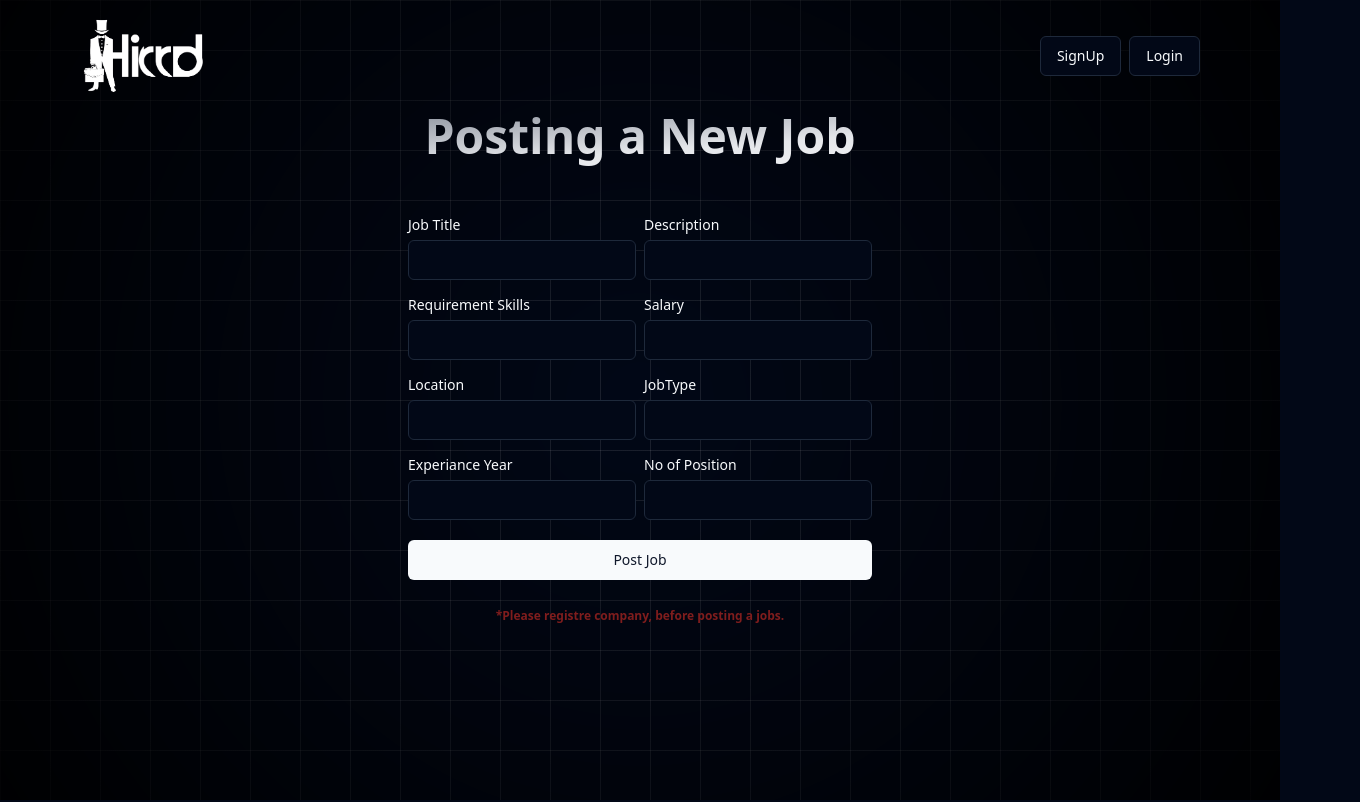
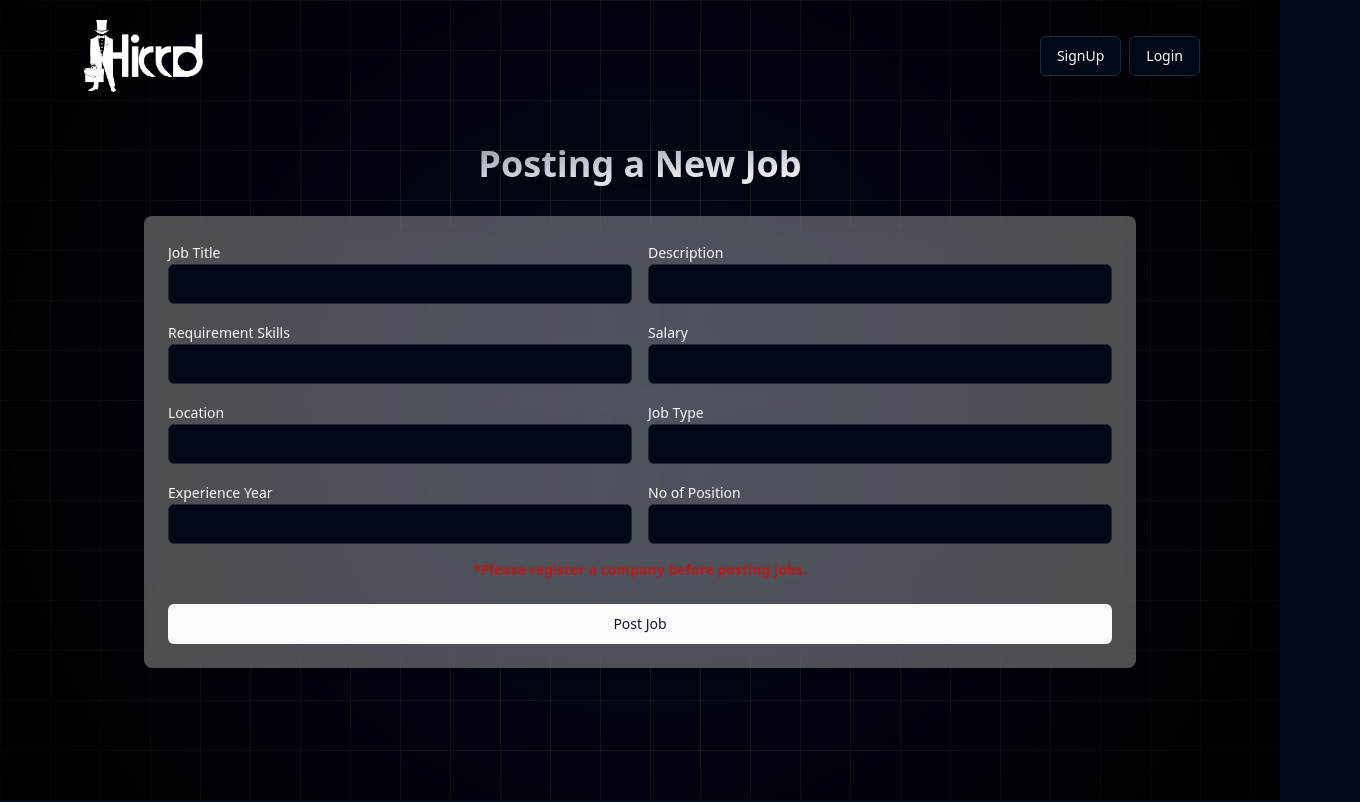
Before and after one commit to 1FenilPatel/jobPortal, a React (Vite) app in the folder client/: page /admin/jobs/create in a window 1280 px wide. Shown: the top 802 px of the page, 1360 px wide, since content can reach past the window. Built offline with nearby package versions, Linux system fonts and the light colour scheme.

Commit message:
Final Changes

```diff
--- a/client/src/Admin/CreateJob.jsx
+++ b/client/src/Admin/CreateJob.jsx
@@ -12,14 +12,12 @@ import {
   SelectValue,
 } from "@/components/ui/select";
 import { setLoading } from "@/Redux/authSlice";
-import { store } from "@/Redux/store";
-import axiosInstance from "@/Utils/axiosInstance";
-import axios from "axios";
 import { Loader2 } from "lucide-react";
 import React, { useState } from "react";
 import { useDispatch, useSelector } from "react-redux";
 import { useNavigate } from "react-router-dom";
 import { toast } from "sonner";
+import axiosInstance from "@/Utils/axiosInstance";
 
 const CreateJob = () => {
   const [input, setInput] = useState({
@@ -44,162 +42,113 @@ const CreateJob = () => {
   };
 
   const selectCompanyHandler = (value) => {
-    const selectCompany = allCompanies.find(
+    const selected = allCompanies.find(
       (company) => company.name.toLowerCase() === value
     );
-    setInput({ ...input, companyId: selectCompany._id });
+    setInput({ ...input, companyId: selected?._id });
   };
 
   const submitHanlder = async (e) => {
     e.preventDefault();
     try {
       dispatch(setLoading(true));
-      const res = await axiosInstance.post(`${JOB_API_END_POINT}/postJob`, input, {
-        headers: {
-          "Content-Type": "application/json",
-        },
-        // withCredentials: true,
-      });
+      const res = await axiosInstance.post(
+        `${JOB_API_END_POINT}/postJob`,
+        input,
+        {
+          headers: { "Content-Type": "application/json" },
+        }
+      );
       if (res.data.success) {
         toast.success(res.data.message);
         navigate("/admin/job");
       }
     } catch (error) {
       console.log(error);
-      toast.error(error?.response?.data?.message);
+      toast.error(error?.response?.data?.message || "Something went wrong");
     } finally {
       dispatch(setLoading(false));
     }
   };
 
   return (
-    <div>
-      <h1 className="gradient-title font-extrabold text-4xl sm:text-5xl text-center pb-8">
+    <div className="px-4 py-8 max-w-5xl mx-auto">
+      <h1 className="gradient-title font-extrabold text-3xl sm:text-4xl text-center pb-8">
         Posting a New Job
       </h1>
-      <div className="flex items-center justify-center w-screen my-5">
-        <form className="mr-40" onSubmit={submitHanlder}>
-          <div className="grid grid-cols-2 gap-2">
-            <div>
-              <Label>Job Title</Label>
+
+      <form
+        onSubmit={submitHanlder}
+        className="bg-white/30 backdrop-blur-lg p-6 rounded-lg shadow-md"
+      >
+        <div className="grid grid-cols-1 sm:grid-cols-2 gap-4">
+          {[
+            { name: "title", label: "Job Title" },
+            { name: "description", label: "Description" },
+            { name: "requirement", label: "Requirement Skills" },
+            { name: "salary", label: "Salary" },
+            { name: "location", label: "Location" },
+            { name: "jobType", label: "Job Type" },
+            { name: "experiance", label: "Experience Year" },
+            { name: "position", label: "No of Position" },
+          ].map(({ name, label }) => (
+            <div key={name}>
+              <Label>{label}</Label>
               <Input
                 type="text"
-                name="title"
-                value={input.title}
+                name={name}
+                value={input[name]}
                 onChange={handleInputChange}
-                className="focus-visible:ring-offset-0 focus-visible:ring-0 my-1"
+                className="focus-visible:ring-offset-0 focus-visible:ring-0"
+                required
               />
             </div>
-            <div>
-              <Label>Description</Label>
-              <Input
-                type="text"
-                name="description"
-                value={input.description}
-                onChange={handleInputChange}
-                className="focus-visible:ring-offset-0 focus-visible:ring-0 my-1"
-              />
+          ))}
         </div>
-            <div>
-              <Label>Requirement Skills</Label>
-              <Input
-                type="text"
-                name="requirement"
-                value={input.requirement}
-                onChange={handleInputChange}
-                className="focus-visible:ring-offset-0 focus-visible:ring-0 my-1"
-              />
-            </div>
-            <div>
-              <Label>Salary</Label>
-              <Input
-                type="text"
-                name="salary"
-                value={input.salary}
-                onChange={handleInputChange}
-                className="focus-visible:ring-offset-0 focus-visible:ring-0 my-1"
-              />
-            </div>
-            <div>
-              <Label>Location</Label>
-              <Input
-                type="text"
-                name="location"
-                value={input.location}
-                onChange={handleInputChange}
-                className="focus-visible:ring-offset-0 focus-visible:ring-0 my-1"
-              />
-            </div>
-            <div>
-              <Label>JobType</Label>
-              <Input
-                type="text"
-                name="jobType"
-                value={input.jobType}
-                onChange={handleInputChange}
-                className="focus-visible:ring-offset-0 focus-visible:ring-0 my-1"
-              />
-            </div>
-            <div>
-              <Label>Experiance Year</Label>
-              <Input
-                type="text"
-                name="experiance"
-                value={input.experiance}
-                onChange={handleInputChange}
-                className="focus-visible:ring-offset-0 focus-visible:ring-0 my-1"
-              />
-            </div>
-            <div>
-              <Label>No of Position</Label>
-              <Input
-                type="text"
-                name="position"
-                value={input.position}
-                onChange={handleInputChange}
-                className="focus-visible:ring-offset-0 focus-visible:ring-0 my-1"
-              />
-            </div>
-            </div>
+
         {allCompanies.length > 0 && (
+          <div className="mt-4">
+            <Label>Select Company</Label>
             <Select onValueChange={selectCompanyHandler}>
-                <SelectTrigger className="w-[180px] mt-2">
+              <SelectTrigger className="w-full mt-1">
                 <SelectValue placeholder="Select Company" />
               </SelectTrigger>
               <SelectContent>
                 <SelectGroup>
                   <SelectLabel>Companies</SelectLabel>
-                    {allCompanies.map((company) => {
-                      return (
+                  {allCompanies.map((company) => (
                     <SelectItem
                       key={company._id}
-                          value={company?.name?.toLowerCase()}
+                      value={company.name.toLowerCase()}
                     >
-                          {company?.name}
+                      {company.name}
                     </SelectItem>
-                      );
-                    })}
+                  ))}
                 </SelectGroup>
               </SelectContent>
             </Select>
+          </div>
         )}
+
+        {allCompanies.length === 0 && (
+          <p className="text-red-700 text-sm mt-4 font-semibold text-center">
+            *Please register a company before posting jobs.
+          </p>
+        )}
+
+        <div className="mt-6">
           {loading ? (
-              <Button className="w-full my-4 mt-8">
-                {" "}
-                <Loader2 className="mr-2 h-4 w-4 animate-spin" /> Please wait{" "}
+            <Button className="w-full">
+              <Loader2 className="mr-2 h-4 w-4 animate-spin" />
+              Please wait
             </Button>
           ) : (
-              <Button type="submit" className="w-full mt-8 my-4">
+            <Button type="submit" className="w-full">
               Post Job
             </Button>
           )}
-            {allCompanies.length === 0 && (
-              <p className="text-red-900 text-center text-xs font-bold my-3">
-                *Please registre company, before posting a jobs.
-              </p>
-            )}
+        </div>
       </form>
-      </div>
     </div>
   );
 };
--- a/client/src/components/CreateCompany.jsx
+++ b/client/src/components/CreateCompany.jsx
@@ -1,59 +1,88 @@
-import React, { useState } from 'react'
-import { Label } from './ui/label'
-import { Input } from './ui/input'
-import { Button } from './ui/button'
-import { useNavigate } from 'react-router-dom'
-import axios from 'axios'
-import { COMPANY_API_END_POINT } from './Apis'
-import { toast } from 'sonner'
-import { useDispatch } from 'react-redux'
-import { setSingleCompany } from '@/Redux/companySlice'
-import axiosInstance from '@/Utils/axiosInstance'
+import React, { useState } from "react";
+import { Label } from "./ui/label";
+import { Input } from "./ui/input";
+import { Button } from "./ui/button";
+import { useNavigate } from "react-router-dom";
+import { COMPANY_API_END_POINT } from "./Apis";
+import { toast } from "sonner";
+import { useDispatch } from "react-redux";
+import { setSingleCompany } from "@/Redux/companySlice";
+import axiosInstance from "@/Utils/axiosInstance";
 
 const CreateCompany = () => {
   const navigate = useNavigate();
   const dispatch = useDispatch();
-    const [companyName,setCompanyName] = useState();
+  const [companyName, setCompanyName] = useState("");
 
-    const registerNewCompany = async()=>{
+  const registerNewCompany = async () => {
     try {
-            const res = await axiosInstance.post(`${COMPANY_API_END_POINT}/register`,{companyName},{
-                headers:{
-                    'Content-Type':'application/json'
+      const res = await axiosInstance.post(
+        `${COMPANY_API_END_POINT}/register`,
+        { companyName },
+        {
+          headers: {
+            "Content-Type": "application/json",
           },
-                // withCredentials:true,
-            });
-            if(res?.data?.success){
+        }
+      );
+
+      if (res?.data?.success) {
         dispatch(setSingleCompany(res.data.company));
         toast.success(res.data.message);
-                const companyId = res?.data?.company._id;
-                navigate(`/admin/companies/${companyId}`);
-                console.log(res.data);
+        navigate(`/admin/companies/${res.data.company._id}`);
       }
     } catch (error) {
-            console.log(error);
-            toast.error(error?.response?.data.message);
+      console.error(error);
+      toast.error(error?.response?.data?.message || "Something went wrong");
     }
-    }
+  };
 
   return (
-    <div className='max-w-lg mx-auto p-6 bg-white/30 backdrop-blur-lg rounded-lg shadow-lg'>
-            <div className='my-6 text-center'>
-                <h1 className='font-bold text-2xl mb-1'>Register Company</h1>
-                <p className='text-white'>What would you like to name your company? You can change it later.</p>
+    <div className="w-full px-4 sm:px-6 lg:px-0 flex justify-center mt-10">
+      <div className="w-full max-w-xl bg-white/30 backdrop-blur-lg rounded-xl shadow-xl p-6 sm:p-8">
+        <div className="text-center mb-6">
+          <h1 className="text-2xl font-bold text-gray-800 mb-1">
+            Register Company
+          </h1>
+          <p className="text-sm text-gray-600">
+            What would you like to name your company? You can change it later.
+          </p>
         </div>
 
-            <div className='space-y-4'>
-                <Label>Company Name</Label>
-                <Input type="text" className="w-full p-2 border rounded" placeholder="Job portal, Microsoft, etc." onChange={(e) => setCompanyName(e.target.value)} />
+        <div className="space-y-4">
+          <Label htmlFor="companyName" className="text-gray-800">
+            Company Name
+          </Label>
+          <Input
+            id="companyName"
+            type="text"
+            placeholder="Job Portal, Microsoft, etc."
+            value={companyName}
+            onChange={(e) => setCompanyName(e.target.value)}
+            className="w-full border border-gray-300 text-black rounded-md p-2 focus:ring-blue-500 focus:border-blue-500"
+          />
         </div>
 
-            <div className='flex flex-col sm:flex-row items-center justify-between gap-4 mt-6'>
-                <Button className="w-full sm:w-auto hover:scale-105" onClick={() => navigate("/admin/companies")}>Cancel</Button>
-                <Button className="w-full sm:w-auto hover:scale-105" onClick={registerNewCompany}>Continue</Button>
+        <div className="flex flex-col sm:flex-row items-center justify-between gap-4 mt-6">
+          <Button
+            type="button"
+            variant="outline"
+            className="w-full sm:w-auto"
+            onClick={() => navigate("/admin/companies")}
+          >
+            Cancel
+          </Button>
+          <Button
+            type="button"
+            className="w-full sm:w-auto bg-blue-600 hover:bg-blue-700 text-white"
+            onClick={registerNewCompany}
+          >
+            Continue
+          </Button>
         </div>
       </div>
-  )
-}
+    </div>
+  );
+};
 
-export default CreateCompany
+export default CreateCompany;
```
Also changed, not shown: client/src/Admin/ApplicantsTable.jsx (+43 -35 lines), client/src/Admin/CompanySetUp.jsx (+97 -50 lines), client/src/Admin/CompanyTable.jsx (+35 -30 lines). Lines whose indentation alone changed are shown as unchanged.
